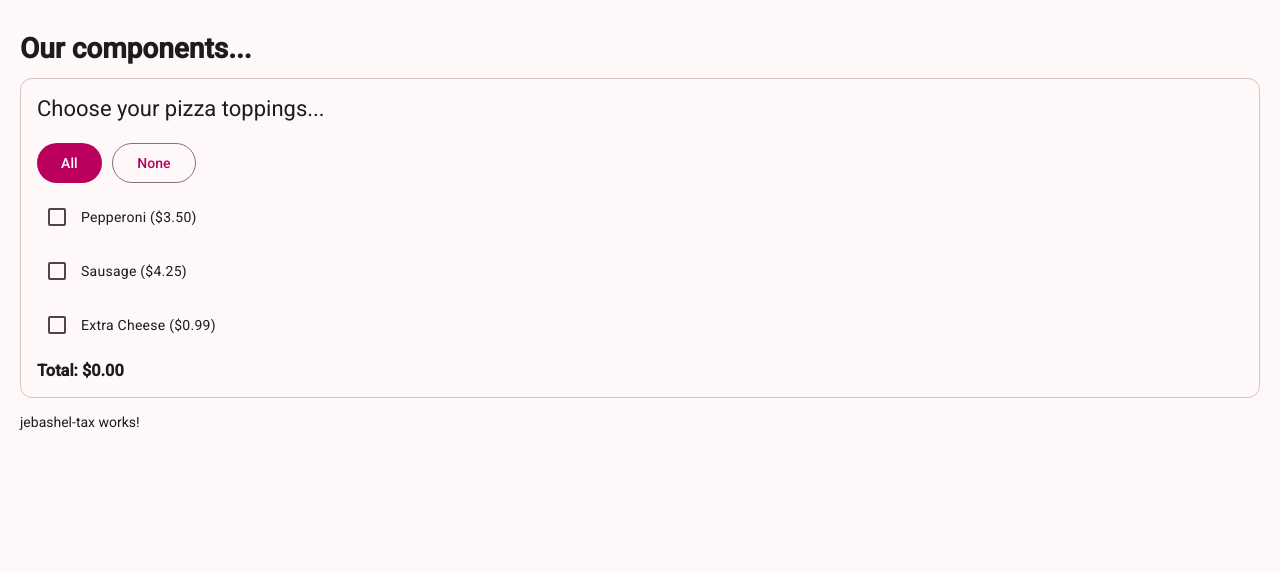
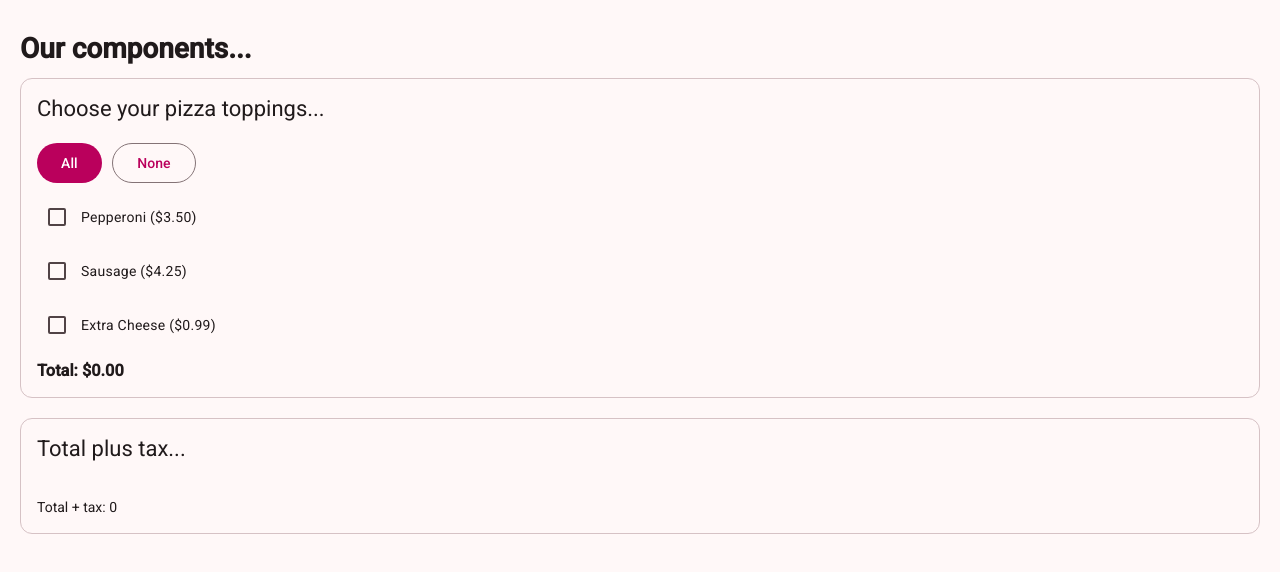
Before and after one commit to 2026-fall-jsf/angular-components, an Angular app: page / in a window 1280 px wide. Shown: the top 572 px of the page. Built offline with nearby package versions, Linux system fonts and the light colour scheme.

Commit message:
placeholders in place for the taxed total

```diff
--- a/src/app/app.html
+++ b/src/app/app.html
@@ -2,4 +2,5 @@
   Our components...
 </h1>
 <app-pizza-toppings></app-pizza-toppings>
+&nbsp;
 <app-jebashel-tax></app-jebashel-tax>
--- a/src/app/jebashel-tax/jebashel-tax.css
+++ b/src/app/jebashel-tax/jebashel-tax.css
@@ -0,0 +1,3 @@
+mat-card-header {
+    margin-bottom: 20px;
+}
--- a/src/app/jebashel-tax/jebashel-tax.html
+++ b/src/app/jebashel-tax/jebashel-tax.html
@@ -1 +1,14 @@
-<p>jebashel-tax works!</p>
+<mat-card
+    appearance="outlined"
+>
+    <mat-card-header>
+        <mat-card-title>
+            Total plus tax...
+        </mat-card-title>
+    </mat-card-header>
+    <mat-card-content>
+        <p>
+            Total + tax: 0
+        </p>
+    </mat-card-content>
+</mat-card>
```
Also changed, not shown: src/app/jebashel-tax/jebashel-tax.ts (+9 -1 lines).
